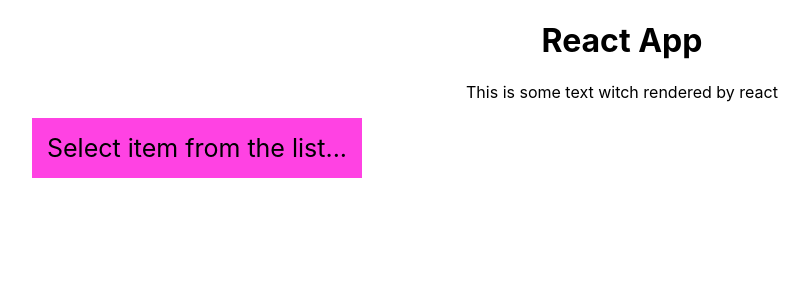
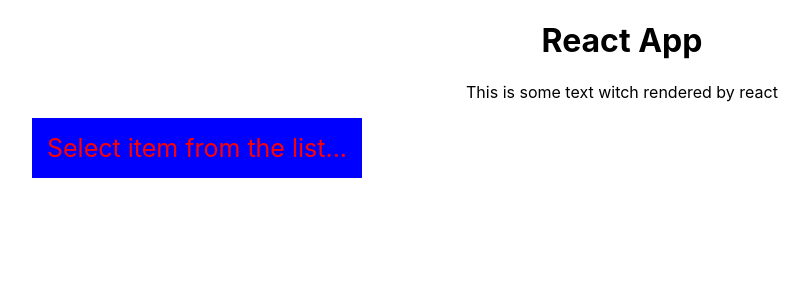
Before and after one commit to AlekseiBestuzhev/react-kabzda, a React (Create React App) app: page / in a window 1280 px wide. Shown: the top 300 px of the page, without its empty margins (18-827 px from the left). Built offline with nearby package versions, Linux system fonts and the light colour scheme.

Commit message:
upd: 13 custom select styles and alert

```diff
--- a/src/App.tsx
+++ b/src/App.tsx
@@ -17,6 +17,17 @@ const App = () => {
 	const [rating, setRating] = useState<RatingValueType>(0);
 	const changeRating = (rating: RatingValueType) => setRating(rating);
 
+	const defaultArr = [
+		{ title: 'Messages', value: 1 },
+		{ title: 'Friends', value: 2 },
+		{ title: 'Groups', value: 3 },
+		{ title: 'Music', value: 4 }
+	];
+
+	const [selectedTitle, setSelectedTitle] = useState<string>('Select item from the list...');
+	const onChangeHandler = (value: any) => {
+		alert(`Choosen value is ${value}`);
+	}
 	return (
 		<div className="App">
 			<div className={'center-title'}>
@@ -25,18 +36,10 @@ const App = () => {
 			</div>
 			{/* <Block title={'Episode Two'} rate={2} /> */}
 			{/* <UncontrolledRate title='Uncontrolled' /> */}
-			{/* <Rating
-				title={'Episode One'}
-				rating={rating}
-				changeRating={changeRating} />
-			<Accordion
-				body={list}
-				menuToggle={menuToggle}
-				onClick={alert} />
-			<Toggle
-				turnOn={toggle}
-				changeToggle={changeToggle} /> */}
-			<CustomSelect onChange={() => { }} value={1} items={[]} />
+			{/* <Rating title={'Episode One'} rating={rating} changeRating={changeRating} />
+			<Accordion body={list} menuToggle={menuToggle} onClick={alert} />
+			<Toggle turnOn={toggle} changeToggle={changeToggle} /> */}
+			<CustomSelect onChange={onChangeHandler} value={selectedTitle} items={defaultArr} />
 		</div>
 	);
 }
--- a/src/components/CustomSelect/CustomSelect.module.css
+++ b/src/components/CustomSelect/CustomSelect.module.css
@@ -1,5 +1,11 @@
 .component {
+	background-color: #73ff00;
+	color: yellow;
+}
+
+.main {
 	font-size: 25px;
 	padding: 15px;
-	background-color: #ff42e3;
+	background-color: blue;
+	color: red;
 }
--- a/src/components/CustomSelect/CustomSelect.tsx
+++ b/src/components/CustomSelect/CustomSelect.tsx
@@ -16,11 +16,23 @@ export const CustomSelect: FC<CustomSelectType> = (props) => {
 
 	const [show, setShow] = useState<boolean>(false);
 
-	const [selectedTitle, setSelectedTitle] = useState<string>('Select item from the list...');
+	const toggleList = () => setShow(!show);
+
+	const itemCreator = props.items.map((elem, index) => {
+		return (
+			<li
+				key={index}
+				onClick={() => props.onChange(elem.value)}
+			>{elem.title}</li>
+		)
+	});
 
 	return (
 		<div className={c.component}>
-			<div>{selectedTitle}</div>
+			<div
+				onClick={toggleList}
+				className={c.main}>{props.value}</div>
+			{show && itemCreator}
 		</div>
 	);
 }
```
